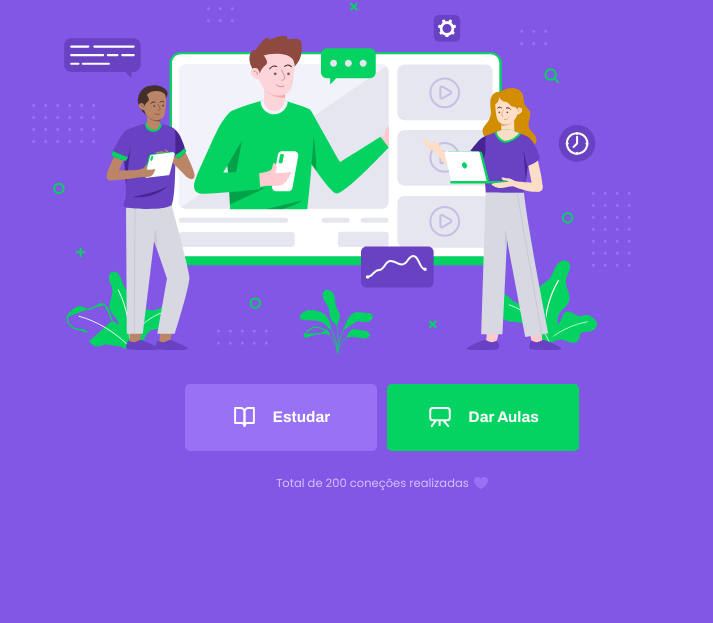
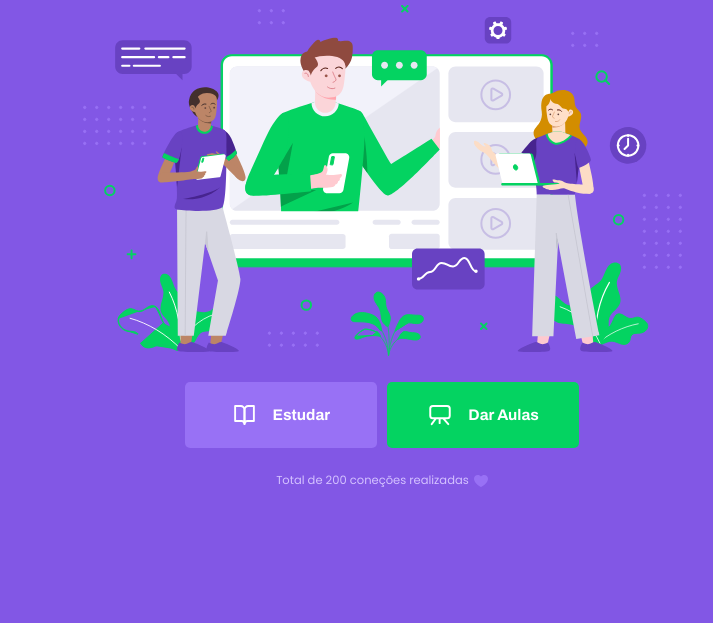
Before and after one commit to rafaelsmonte/NextLevelWeek, a plain HTML site: page pages/index.html in a window 1280 px wide. Shown: the part 177-800 px from the top of the page, without its empty margins (258-971 px from the left). Drawn offline with Linux system fonts and the light colour scheme.

Commit message:
arrumando alinhamento da hero img no centro

```diff
--- a/css/page-landing.css
+++ b/css/page-landing.css
@@ -24,6 +24,7 @@
 }
 .hero-img{
   width: 100%;
+  text-align: center;
 
 }
 .buttons-container{
@@ -70,3 +71,8 @@
 .total-connections img{
   margin-left: 0.8rem;
 }
+.container-hero-image{
+  display: flex;
+  justify-content: center;
+  height: 100%;
+}
--- a/pages/index.html
+++ b/pages/index.html
@@ -17,7 +17,9 @@
         <img src="/images/logo.svg" alt="Proffy" />
         <h2>Sua plataforma de estudos online</h2>
       </div>
+    <div class="container-hero-image">
       <img src="/images/landing.svg" class="hero-image" alt="" />
+    </div>
       <div class="buttons-container">
         <a class="study" href="/study">
           <img src="/images/icons/study.svg" alt="Estudar" />
```
